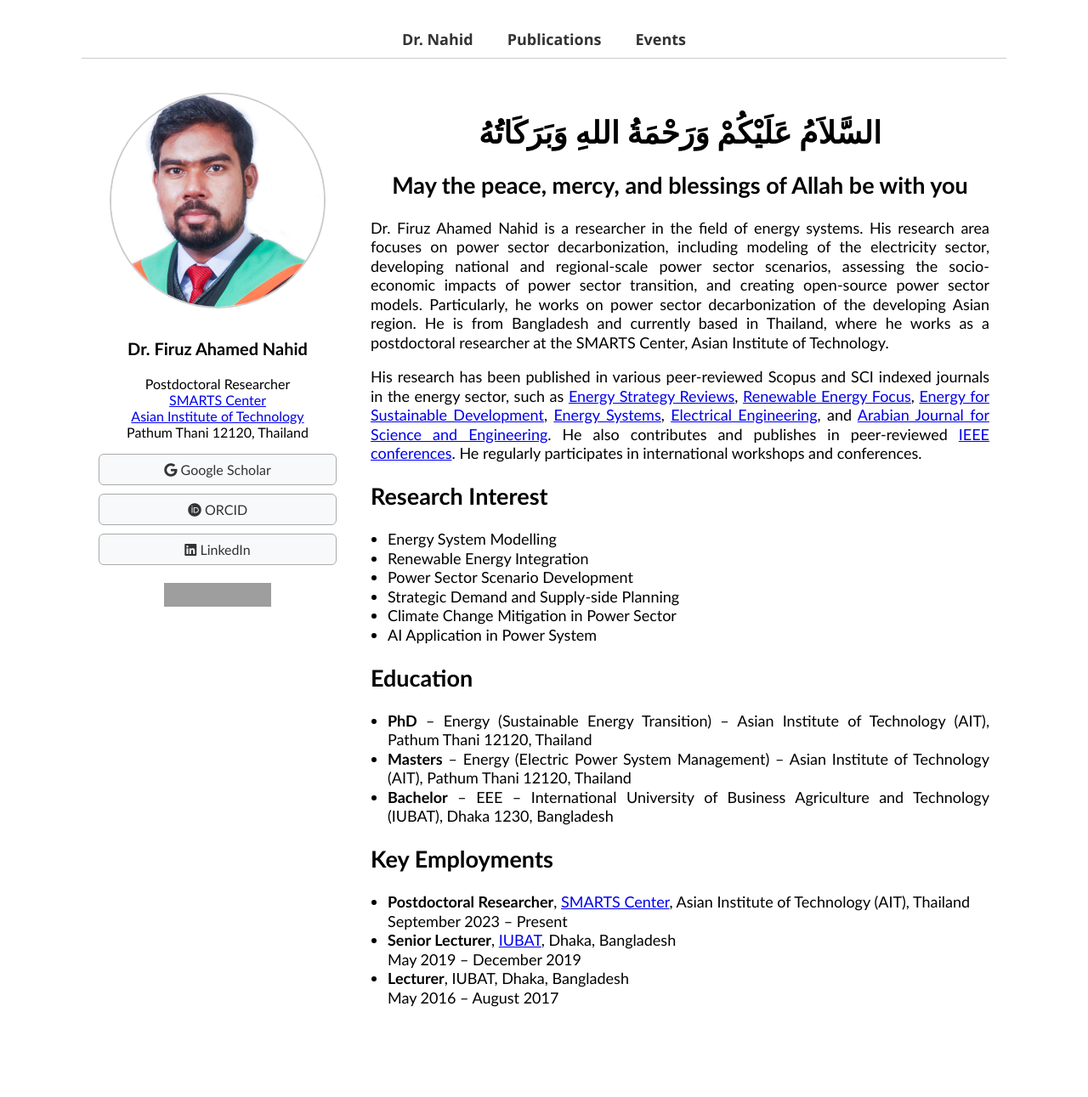
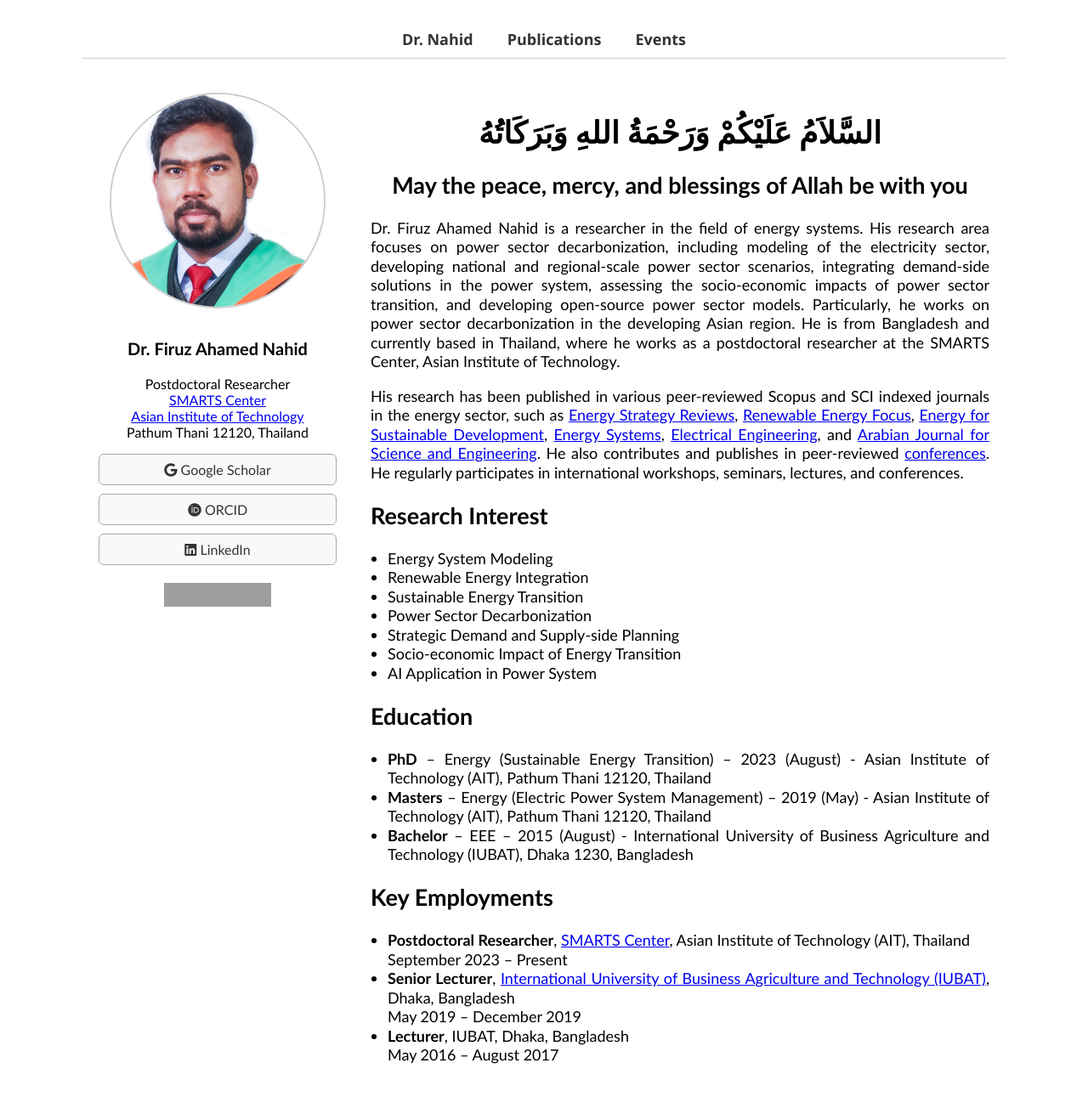
Before and after one commit to FiruzAhamed/firuzahamed.github.io, a Jekyll site: the page built from index.md, in a window 1280 px wide and 1367 px high. Shown: the top 1291 px of the window at 85% size. Built offline with Jekyll 4.4.1, drawn with Linux system fonts in a browser that asks for light colours; grey boxes are pictures that could not be loaded.

Commit message:
Update index.md
Signed-off-by: Firuz Ahamed Nahid <122635742+FiruzAhamed@users.noreply.github.com>

```diff
--- a/index.md
+++ b/index.md
@@ -49,7 +49,7 @@ permalink: /
     </div>
 
     <p>
-      Dr. Firuz Ahamed Nahid is a researcher in the field of energy systems. His research area focuses on power sector decarbonization, including modeling of the electricity sector, developing national and regional-scale power sector scenarios, assessing the socio-economic impacts of power sector transition, and creating open-source power sector models. Particularly, he works on power sector decarbonization of the developing Asian region. He is from Bangladesh and currently based in Thailand, where he works as a postdoctoral researcher at the SMARTS Center, Asian Institute of Technology.
+      Dr. Firuz Ahamed Nahid is a researcher in the field of energy systems. His research area focuses on power sector decarbonization, including modeling of the electricity sector, developing national and regional-scale power sector scenarios, integrating demand-side solutions in the power system, assessing the socio-economic impacts of power sector transition, and developing open-source power sector models. Particularly, he works on power sector decarbonization in the developing Asian region. He is from Bangladesh and currently based in Thailand, where he works as a postdoctoral researcher at the SMARTS Center, Asian Institute of Technology.
     </p>
 
       <p>
@@ -61,25 +61,26 @@ permalink: /
         <a href="https://www.springer.com/journal/202" target="_blank">Electrical Engineering</a>, and
         <a href="https://link.springer.com/journal/13369" target="_blank">Arabian Journal for Science and Engineering</a>.
         He also contributes and publishes in peer-reviewed
-        <a href="https://ieeexplore.ieee.org/Xplore/home.jsp" target="_blank">IEEE conferences</a>.
-        He regularly participates in international workshops and conferences.
+        <a href="https://ieeexplore.ieee.org/Xplore/home.jsp" target="_blank">conferences</a>.
+        He regularly participates in international workshops, seminars, lectures, and conferences.
       </p>
 
     <h2>Research Interest</h2>
     <ul>
-      <li>Energy System Modelling</li>
+      <li>Energy System Modeling</li>
       <li>Renewable Energy Integration</li>
-      <li>Power Sector Scenario Development</li>
+      <li>Sustainable Energy Transition</li>
+      <li>Power Sector Decarbonization</li>
       <li>Strategic Demand and Supply-side Planning</li>
-      <li>Climate Change Mitigation in Power Sector</li>
+      <li>Socio-economic Impact of Energy Transition</li>
       <li>AI Application in Power System</li>
     </ul>
 
     <h2>Education</h2>
     <ul>
-      <li><strong>PhD</strong> – Energy (Sustainable Energy Transition) – Asian Institute of Technology (AIT), Pathum Thani 12120, Thailand</li>
-      <li><strong>Masters</strong> – Energy (Electric Power System Management) – Asian Institute of Technology (AIT), Pathum Thani 12120, Thailand</li>
-      <li><strong>Bachelor</strong> – EEE – International University of Business Agriculture and Technology (IUBAT), Dhaka 1230, Bangladesh</li>
+      <li><strong>PhD</strong> – Energy (Sustainable Energy Transition) – 2023 (August) - Asian Institute of Technology (AIT), Pathum Thani 12120, Thailand</li>
+      <li><strong>Masters</strong> – Energy (Electric Power System Management) – 2019 (May) - Asian Institute of Technology (AIT), Pathum Thani 12120, Thailand</li>
+      <li><strong>Bachelor</strong> – EEE – 2015 (August) - International University of Business Agriculture and Technology (IUBAT), Dhaka 1230, Bangladesh</li>
     </ul>
 
     <h2>Key Employments</h2>
@@ -91,7 +92,7 @@ permalink: /
       </li>
       <li>
         <strong>Senior Lecturer</strong>,
-        <a href="https://eee.iubat.edu/faculty/#" target="_blank">IUBAT</a>, Dhaka, Bangladesh<br>
+        <a href="https://eee.iubat.edu/faculty/#" target="_blank">International University of Business Agriculture and Technology (IUBAT)</a>, Dhaka, Bangladesh<br>
         May 2019 – December 2019
       </li>
       <li>
```
